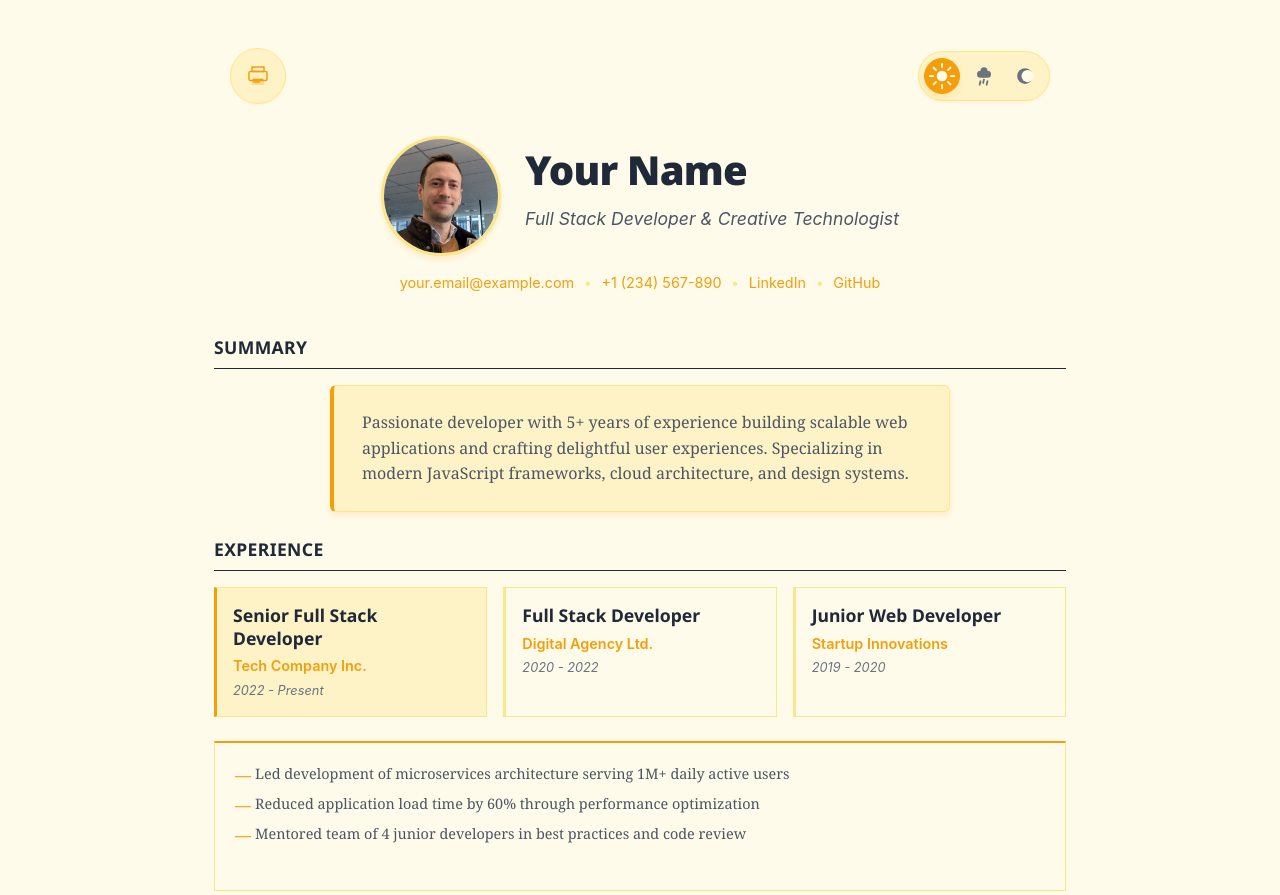
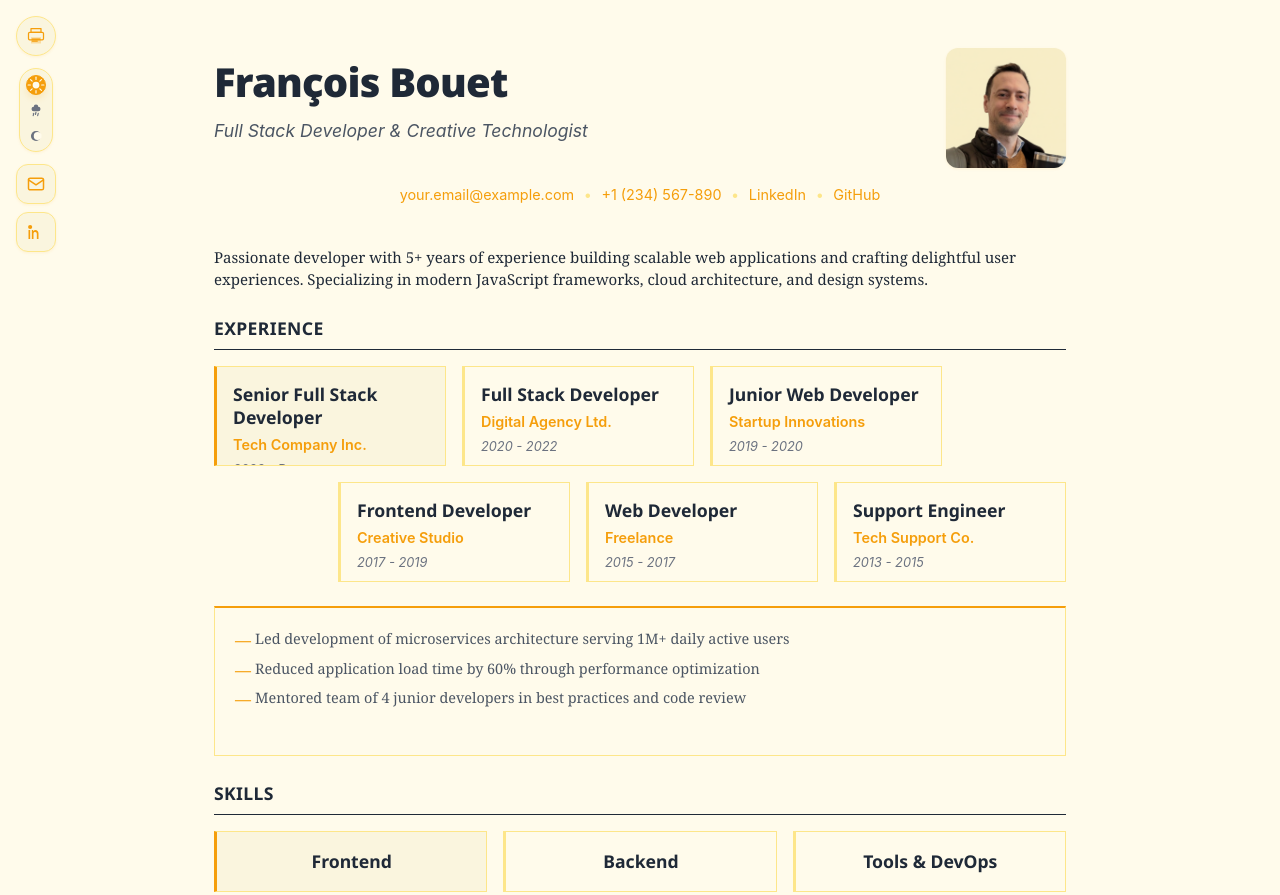
Before and after one commit to francois-b/francois-b.github.io, a Gatsby site: page / in a window 1280 px wide. Shown: the top 895 px of the page. Built offline with nearby package versions, Linux system fonts and the light colour scheme; Gatsby itself is replaced by a stand-in of ours.

Commit message:
Checkpoint

```diff
--- a/src/pages/index.tsx
+++ b/src/pages/index.tsx
@@ -5,7 +5,7 @@ import ThemeToggle from "../components/ThemeToggle"
 import projectAnalyticsImg from "../images/project-analytics.svg"
 import projectDesignSystemImg from "../images/project-design-system.svg"
 import projectStoreImg from "../images/project-store.svg"
-import profileAvatar from "../images/1690328982193.jpeg"
+import profileAvatar from "../images/yellow_profile.png"
 import "../styles/cv.css"
 
 type BlogPostsQuery = {
@@ -61,6 +61,36 @@ const CVPage: React.FC<PageProps<BlogPostsQuery>> = ({ data }) => {
         "Wrote unit and integration tests achieving 85% code coverage",
       ],
     },
+    {
+      title: "Frontend Developer",
+      company: "Creative Studio",
+      period: "2017 - 2019",
+      achievements: [
+        "Delivered accessible component libraries adopted across three product teams",
+        "Collaborated with designers to prototype and ship interactive marketing experiences",
+        "Optimized bundle size by 35% through code splitting and asset audits",
+      ],
+    },
+    {
+      title: "Web Developer",
+      company: "Freelance",
+      period: "2015 - 2017",
+      achievements: [
+        "Implemented custom CMS features for small business clients using Gatsby and Netlify",
+        "Automated deployment pipelines to improve release cadence by 50%",
+        "Provided long-term maintenance and analytics reporting for recurring customers",
+      ],
+    },
+    {
+      title: "Support Engineer",
+      company: "Tech Support Co.",
+      period: "2013 - 2015",
+      achievements: [
+        "Resolved complex customer issues, maintaining a 4.8/5 satisfaction score",
+        "Documented troubleshooting playbooks adopted by the wider support organization",
+        "Built internal dashboards to track response times and ticket volumes",
+      ],
+    },
   ]
 
   const skills = [
@@ -96,14 +126,14 @@ const CVPage: React.FC<PageProps<BlogPostsQuery>> = ({ data }) => {
   return (
     <div className="cv-container">
       {/* Print Button */}
-      <div style={{ display: "flex", justifyContent: "space-between" , alignItems: "center", padding: "1rem"}}>
+      <div className="floating-controls">
         <button
           className="print-button"
           onClick={handlePrint}
           aria-label="Print CV"
           title="Print CV"
         >
-          <svg width="24" height="24" viewBox="0 0 32 32" fill="none">
+          <svg width="24" height="24" viewBox="0 0 32 32" fill="none" style={{height: "20px"}}>
             <rect
               x="8"
               y="4"
@@ -157,24 +187,64 @@ const CVPage: React.FC<PageProps<BlogPostsQuery>> = ({ data }) => {
         </button>
 
         <ThemeToggle />
+
+        <div className="floating-contact-links">
+          <a
+            className="floating-icon"
+            href="mailto:your.email@example.com"
+            aria-label="Email"
+            title="Email"
+          >
+            <svg
+              width="20"
+              height="20"
+              viewBox="0 0 24 24"
+              fill="none"
+              stroke="currentColor"
+              strokeWidth="1.8"
+              strokeLinecap="round"
+              strokeLinejoin="round"
+            >
+              <rect x="3" y="5" width="18" height="14" rx="2" ry="2" />
+              <polyline points="3 7 12 13 21 7" />
+            </svg>
+          </a>
+          <a
+            className="floating-icon"
+            href="https://linkedin.com/in/yourprofile"
+            target="_blank"
+            rel="noopener noreferrer"
+            aria-label="LinkedIn"
+            title="LinkedIn"
+          >
+            <svg
+              width="20"
+              height="20"
+              viewBox="0 0 24 24"
+              fill="currentColor"
+            >
+              <path d="M4.98 3.5a2.5 2.5 0 1 1 0 5 2.5 2.5 0 0 1 0-5Zm.02 6H3v11h2V9.5Zm4 0H7v11h2v-6.1c0-1.63.7-2.4 2.06-2.4 1.26 0 1.94.86 1.94 2.4V20.5h2v-6.6c0-2.86-1.5-4.4-3.77-4.4-1.73 0-2.23.95-2.73 1.6V9.5Z" />
+            </svg>
+          </a>
+        </div>
       </div>
 
       {/* Main Content */}
       <header className="cv-header">
         <div className="header-content">
           <div className="identity">
+            <div className="identity-text">
+              <h1 className="name">François Bouet</h1>
+              <p className="title">
+                Full Stack Developer & Creative Technologist
+              </p>
+            </div>
             <div className="profile-photo">
               <img
                 src={profileAvatar}
                 alt="Portrait of Your Name"
                 loading="lazy"
               />
-            </div>
-            <div className="identity-text">
-              <h1 className="name">Your Name</h1>
-              <p className="title">
-                Full Stack Developer & Creative Technologist
-              </p>
             </div>
           </div>
 
@@ -205,8 +275,7 @@ const CVPage: React.FC<PageProps<BlogPostsQuery>> = ({ data }) => {
       <main className="cv-main">
         {/* Summary Section */}
         <section className="cv-section summary-section">
-          <h2>Summary</h2>
-          <p className="summary-text">
+          <p className="">
             Passionate developer with 5+ years of experience building scalable
             web applications and crafting delightful user experiences.
             Specializing in modern JavaScript frameworks, cloud architecture,
@@ -396,7 +465,7 @@ const CVPage: React.FC<PageProps<BlogPostsQuery>> = ({ data }) => {
       </main>
 
       <footer className="cv-footer">
-        <p>References available upon request</p>
+
       </footer>
     </div>
   )
--- a/src/styles/cv.css
+++ b/src/styles/cv.css
@@ -23,7 +23,7 @@ body.theme-sun {
   --color-text-light: #4b5563;
   --color-text-lighter: #6b7280;
   --color-bg: #fffbeb;
-  --color-bg-subtle: #fef3c7;
+  --color-bg-subtle: rgb(250, 245, 222);
   --color-border: #fde68a;
   --gradient-1: #f59e0b;
   --gradient-1-opacity: 0.15;
@@ -113,8 +113,8 @@ h6 {
    =================================== */
 
 .print-button {
-  width: 56px;
-  height: 56px;
+  width: 40px;
+  height: 40px;
   border-radius: 50%;
   background: var(--color-bg-subtle);
   border: 1.5px solid var(--color-border);
@@ -145,20 +145,21 @@ h6 {
    =================================== */
 
 .theme-toggle-group {
+  align-items: center;
   display: flex;
+  flex-direction: column;
   gap: 0.35rem;
   z-index: 1000;
   background: var(--color-bg-subtle);
   padding: 0.35rem;
-  border-radius: 50px;
-  border: 1.5px solid var(--color-border);
+  border-radius: 20px;
   box-shadow: var(--shadow-sm);
   transition: all 0.3s ease;
 }
 
 .theme-button {
-  width: 36px;
-  height: 36px;
+  width: 20px;
+  height: 20px;
   border-radius: 50%;
   background: transparent;
   border: 1.5px solid transparent;
@@ -198,6 +199,53 @@ h6 {
 }
 
 /* ===================================
+   Floating Controls
+   =================================== */
+
+.floating-controls {
+  position: fixed;
+  top: 1rem;
+  left: 1rem;
+  display: flex;
+  flex-direction: column;
+  align-items: center;
+  gap: 0.75rem;
+  z-index: 1200;
+}
+
+.floating-contact-links {
+  display: flex;
+  flex-direction: column;
+  align-items: center;
+  gap: 0.5rem;
+}
+
+.floating-icon {
+  width: 40px;
+  height: 40px;
+  border-radius: 12px;
+  background: var(--color-bg-subtle);
+  border: 1.5px solid var(--color-border);
+  color: var(--color-primary);
+  display: flex;
+  align-items: center;
+  justify-content: center;
+  transition: all 0.3s ease;
+  box-shadow: var(--shadow-sm);
+}
+
+.floating-icon:hover,
+.floating-icon:focus {
+  transform: translateY(-2px);
+  box-shadow: var(--shadow-md);
+  border-color: var(--color-primary);
+}
+
+.floating-icon svg {
+  display: block;
+}
+
+/* ===================================
    Container & Layout
    =================================== */
 
@@ -229,19 +277,20 @@ h6 {
 .identity {
   display: flex;
   align-items: center;
-  justify-content: center;
+  justify-content: space-between;
   gap: 1.5rem;
   margin-bottom: 1rem;
+  width: 100%;
 }
 
 .profile-photo {
   width: 120px;
   height: 120px;
-  border-radius: 50%;
+  border-radius: 12px;
   overflow: hidden;
-  border: 3px solid var(--color-border);
-  box-shadow: var(--shadow-md);
-  background: var(--color-bg);
+  border: none;
+  box-shadow: var(--shadow-sm);
+  background: transparent;
   flex-shrink: 0;
 }
 
@@ -257,6 +306,7 @@ h6 {
   flex-direction: column;
   gap: 0.35rem;
   text-align: left;
+  flex: 1;
 }
 
 /* Name Styling - Compressed */
@@ -409,15 +459,18 @@ h6 {
    =================================== */
 
 .experience-horizontal {
-  display: flex;
+  display: grid;
+  grid-template-columns: 1fr;
   gap: 1rem;
-  justify-content: space-between;
   align-items: stretch;
+  justify-items: stretch;
 }
 
 .job-card {
-  flex: 1;
   min-width: 0;
+  width: 100%;
+  height: 100%;
+  max-height: 100px;
   background: var(--color-bg);
   border: 1px solid var(--color-border);
   border-radius: 0;
@@ -512,6 +565,40 @@ h6 {
   font-size: 1rem;
   line-height: 1.5;
   font-weight: 700;
+}
+
+@media screen and (min-width: 769px) {
+  .experience-horizontal {
+    grid-template-columns: repeat(7, minmax(0, 1fr));
+  }
+
+  .experience-horizontal .job-card {
+    grid-column: span 2;
+  }
+
+  .experience-horizontal .job-card:nth-child(1) {
+    grid-column: 1 / span 2;
+  }
+
+  .experience-horizontal .job-card:nth-child(2) {
+    grid-column: 3 / span 2;
+  }
+
+  .experience-horizontal .job-card:nth-child(3) {
+    grid-column: 5 / span 2;
+  }
+
+  .experience-horizontal .job-card:nth-child(4) {
+    grid-column: 2 / span 2;
+  }
+
+  .experience-horizontal .job-card:nth-child(5) {
+    grid-column: 4 / span 2;
+  }
+
+  .experience-horizontal .job-card:nth-child(6) {
+    grid-column: 6 / span 2;
+  }
 }
 
 /* ===================================
@@ -826,9 +913,18 @@ h6 {
     padding: 1.5rem 1rem;
   }
 
-  .print-button {
+  .floating-controls {
     top: 0.75rem;
     left: 0.75rem;
+    gap: 0.5rem;
+  }
+
+  .floating-icon {
+    width: 36px;
+    height: 36px;
+  }
+
+  .print-button {
     width: 48px;
     height: 48px;
   }
@@ -839,8 +935,6 @@ h6 {
   }
 
   .theme-toggle-group {
-    top: 0.75rem;
-    right: 0.75rem;
     padding: 0.3rem;
     gap: 0.3rem;
   }
@@ -879,6 +973,8 @@ h6 {
   .identity {
     flex-direction: column;
     gap: 1rem;
+    justify-content: center;
+    width: 100%;
   }
 
   .identity-text {
@@ -896,7 +992,7 @@ h6 {
   }
 
   .experience-horizontal {
-    flex-direction: column;
+    grid-template-columns: 1fr;
     gap: 0.75rem;
   }
 
@@ -962,6 +1058,7 @@ h6 {
 
   /* Hide decorative elements for print */
   .theme-toggle-group,
+  .floating-controls,
   .print-button,
   .screen-only {
     display: none !important;
@@ -977,7 +1074,7 @@ h6 {
 
   /* Print-specific experience layout */
   .experience-horizontal {
-    flex-direction: column;
+    grid-template-columns: 1fr;
     gap: 0.75rem;
   }
 
@@ -986,6 +1083,8 @@ h6 {
     border-radius: 0;
     background: white;
     padding: 0.6rem;
+    max-height: none;
+    overflow: visible;
     page-break-inside: avoid;
   }
 
```
Also changed, not shown: src/images/yellow_profile.png (added).
